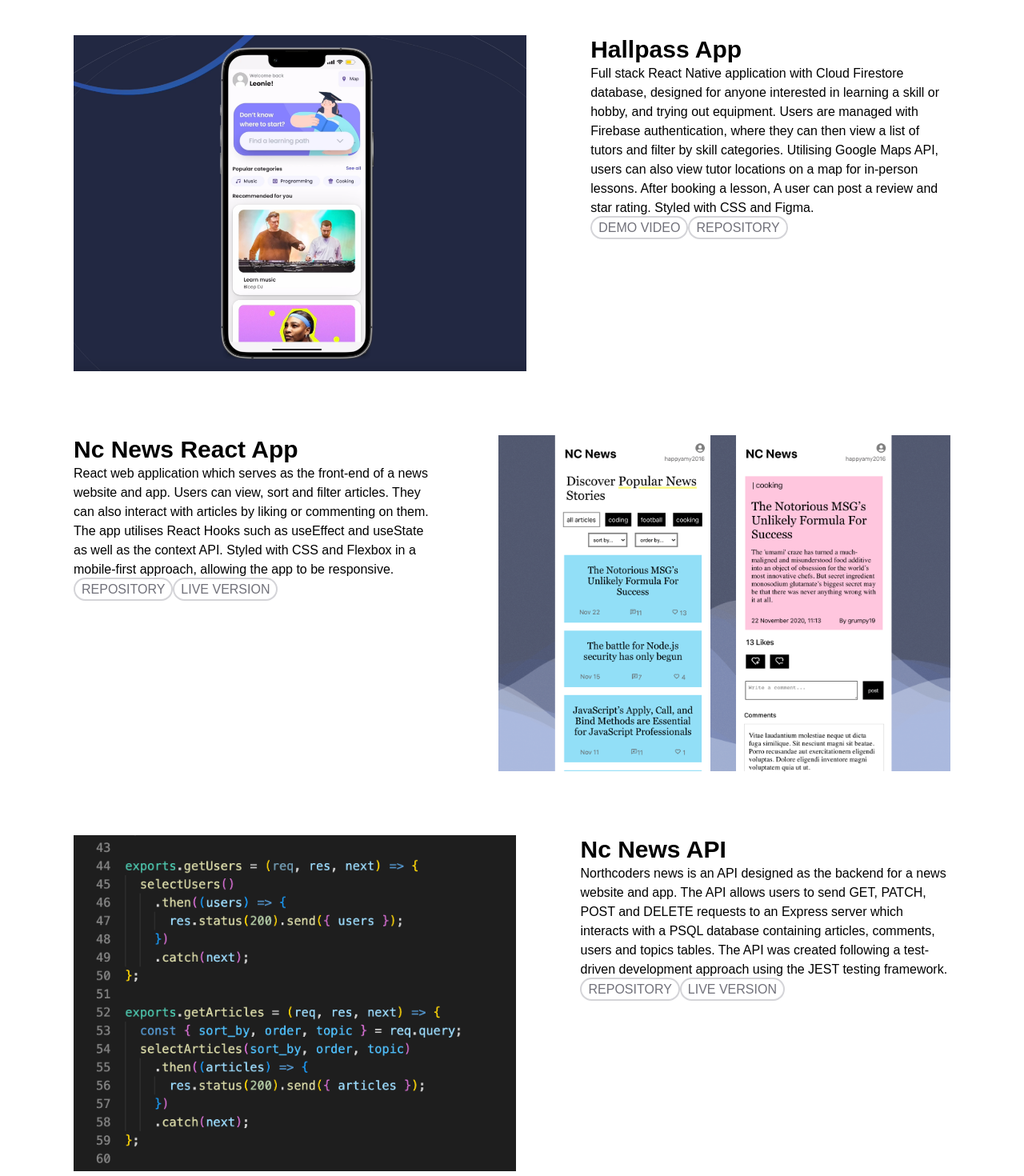
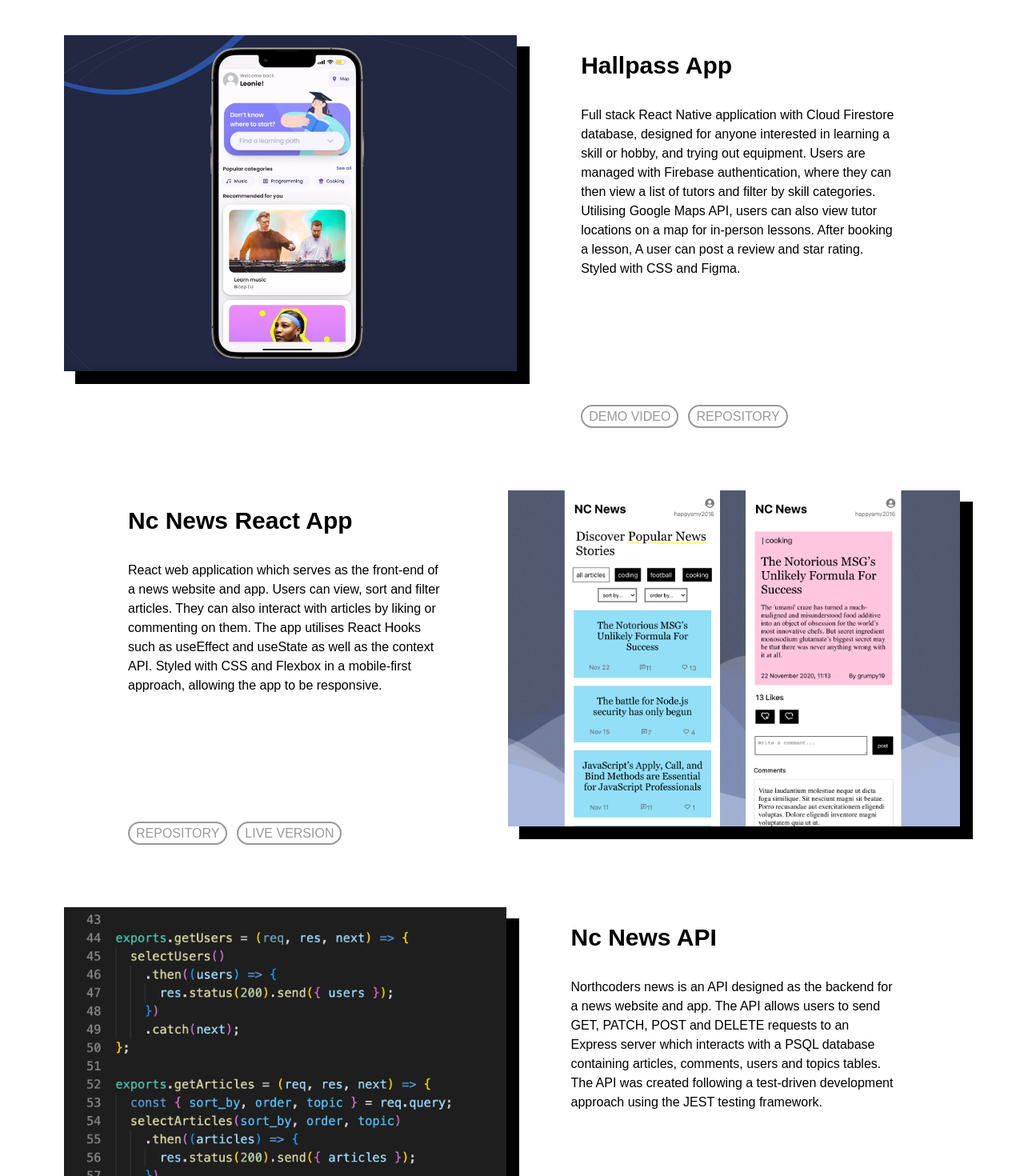
Before and after one commit to LeoniePhelps/Portfolio, a React (Create React App) app: page / in a window 1280 px wide. Shown: the part 740-2210 px from the top of the page at 80% size. Built offline with nearby package versions, Linux system fonts and the light colour scheme.

Commit message:
add margin

```diff
--- a/src/components/Projects.jsx
+++ b/src/components/Projects.jsx
@@ -2,7 +2,7 @@ import React from "react";
 
 export const Projects = () => {
   return (
-    <div class="pl-3 pr-3 bg-white">
+    <div class="pl-20 pr-20 bg-white">
       <section class="mt-20 flex flex-col">
         <h1 class="font-workSans font-bold text-5xl flex justify-center mt-10">
           My recent work
@@ -21,15 +21,15 @@ export const Projects = () => {
 
       {/* HALLPASS APP */}
 
-      <section class="flex flex-row justify-start mt-20 pl-20">
+      <section class="flex flex-row justify-start mt-20">
         <img
-          class="h-[420px] w-[580px] hover:shadow-[10px_20px_0px_1px_black]"
+          class="h-[420px] w-[580px] shadow-[15px_15px_0px_1px_black]"
           src={require("../images/hallpass-app.png")}
           alt="hallpass app homescreen"
         />
         <article class="ml-20">
-          <h1 class="font-workSans font-bold text-3xl">Hallpass App</h1>
-          <p class="font-workSans mr-20">
+          <h1 class="font-workSans font-bold text-3xl mt-5">Hallpass App</h1>
+          <p class="font-workSans mr-20 mt-8">
             Full stack React Native application with Cloud Firestore database,
             designed for anyone interested in learning a skill or hobby, and
             trying out equipment. Users are managed with Firebase
@@ -39,29 +39,31 @@ export const Projects = () => {
             lesson, A user can post a review and star rating. Styled with CSS
             and Figma.
           </p>
+          <section class="mt-40">
             <a
               href={"https://www.youtube.com/watch?v=QcP7aeKNtMc"}
-            class="font-workSans text-zinc-500 border-2 border-zinc-300 rounded-2xl p-1 pl-2 pr-2 hover:bg-zinc-300 hover:text-black"
+              class="font-workSans text-[#999999] border-2 border-[#999999] rounded-2xl p-1 pl-2 pr-2 mr-3 hover:bg-[#dcdcdc] hover:border-[#dcdcdc] hover:text-black"
             >
               DEMO VIDEO
             </a>
             <a
               href={"https://github.com/jamalxwm/hallpass-app"}
-            class="font-workSans text-zinc-500 border-2 border-zinc-300 rounded-2xl p-1 pl-2 pr-2 hover:bg-zinc-300 hover:text-black"
+              class="font-workSans text-[#999999] border-2 border-[#999999] rounded-2xl p-1 pl-2 pr-2 hover:bg-[#dcdcdc] hover:border-[#dcdcdc] hover:text-black"
             >
               REPOSITORY
             </a>
+          </section>
         </article>
       </section>
 
       {/* NC NEWS FRONT END */}
 
-      <section class="flex flex-row justify-end mt-20 pr-20">
+      <section class="flex flex-row justify-end mt-20">
         <article class="mr-20">
-          <h1 class="font-workSans font-bold text-3xl ml-20">
+          <h1 class="font-workSans font-bold text-3xl ml-20 mt-5">
             Nc News React App
           </h1>
-          <p class="font-workSans ml-20">
+          <p class="font-workSans ml-20 mt-8">
             React web application which serves as the front-end of a news
             website and app. Users can view, sort and filter articles. They can
             also interact with articles by liking or commenting on them. The app
@@ -69,21 +71,23 @@ export const Projects = () => {
             context API. Styled with CSS and Flexbox in a mobile-first approach,
             allowing the app to be responsive.
           </p>
+          <section class="mt-40">
             <a
               href={"https://github.com/LeoniePhelps/FE-NC-News"}
-            class="font-workSans text-zinc-500 border-2 border-zinc-300 rounded-2xl p-1 pl-2 pr-2 ml-20 hover:bg-zinc-300 hover:text-black"
+              class="font-workSans text-[#999999] border-2 border-[#999999] rounded-2xl p-1 pl-2 pr-2 ml-20 mr-3 hover:bg-[#dcdcdc] hover:border-[#dcdcdc] hover:text-black"
             >
               REPOSITORY
             </a>
             <a
               href={"https://leoniephelpsncnews.netlify.app/"}
-            class="font-workSans text-zinc-500 border-2 border-zinc-300 rounded-2xl p-1 pl-2 pr-2 hover:bg-zinc-300 hover:text-black"
+              class="font-workSans text-[#999999] border-2 border-[#999999] rounded-2xl p-1 pl-2 pr-2 hover:bg-[#dcdcdc] hover:border-[#dcdcdc] hover:text-black"
             >
               LIVE VERSION
             </a>
+          </section>
         </article>
         <img
-          class="h-[420px] w-[580px] hover:shadow-[10px_20px_0px_1px_black]"
+          class="h-[420px] w-[580px] shadow-[15px_15px_0px_1px_black]"
           src={require("../images/nc-news-app.png")}
           alt="nc news app article screens"
         />
@@ -91,15 +95,15 @@ export const Projects = () => {
 
       {/* NC NEWS BACK END */}
 
-      <section class="flex flex-row justify-start mt-20 pl-20 pb-20">
+      <section class="flex flex-row justify-start mt-20 pb-20">
         <img
-          class="h-[420px] w-[580px] hover:shadow-[10px_20px_0px_1px_black]"
+          class="h-[420px] w-[580px] shadow-[15px_15px_0px_1px_black]"
           src={require("../images/nc-news-api.png")}
           alt="nc news api code"
         />
         <article class="ml-20">
-          <h1 class="font-workSans font-bold text-3xl">Nc News API</h1>
-          <p class="font-workSans mr-20">
+          <h1 class="font-workSans font-bold text-3xl mt-5">Nc News API</h1>
+          <p class="font-workSans mr-20 mt-8">
             Northcoders news is an API designed as the backend for a news
             website and app. The API allows users to send GET, PATCH, POST and
             DELETE requests to an Express server which interacts with a PSQL
@@ -107,18 +111,20 @@ export const Projects = () => {
             API was created following a test-driven development approach using
             the JEST testing framework.
           </p>
+          <section class="mt-40">
             <a
               href={"https://github.com/LeoniePhelps/BE-NC-News"}
-            class="font-workSans text-zinc-500 border-2 border-zinc-300 rounded-2xl p-1 pl-2 pr-2 hover:bg-zinc-300 hover:text-black"
+              class="font-workSans text-[#999999] border-2 border-[#999999] rounded-2xl p-1 pl-2 pr-2 mr-3 hover:bg-[#dcdcdc] hover:border-[#dcdcdc] hover:text-black"
             >
               REPOSITORY
             </a>
             <a
               href={"https://leonie-phelps-nc-news-be.herokuapp.com/api"}
-            class="font-workSans text-zinc-500 border-2 border-zinc-300 rounded-2xl p-1 pl-2 pr-2 hover:bg-zinc-300 hover:text-black"
+              class="font-workSans text-[#999999] border-2 border-[#999999] rounded-2xl p-1 pl-2 pr-2 hover:bg-[#dcdcdc] hover:border-[#dcdcdc] hover:text-black"
             >
               LIVE VERSION
             </a>
+          </section>
         </article>
       </section>
     </div>
```
Lines whose indentation alone changed are shown as unchanged.
